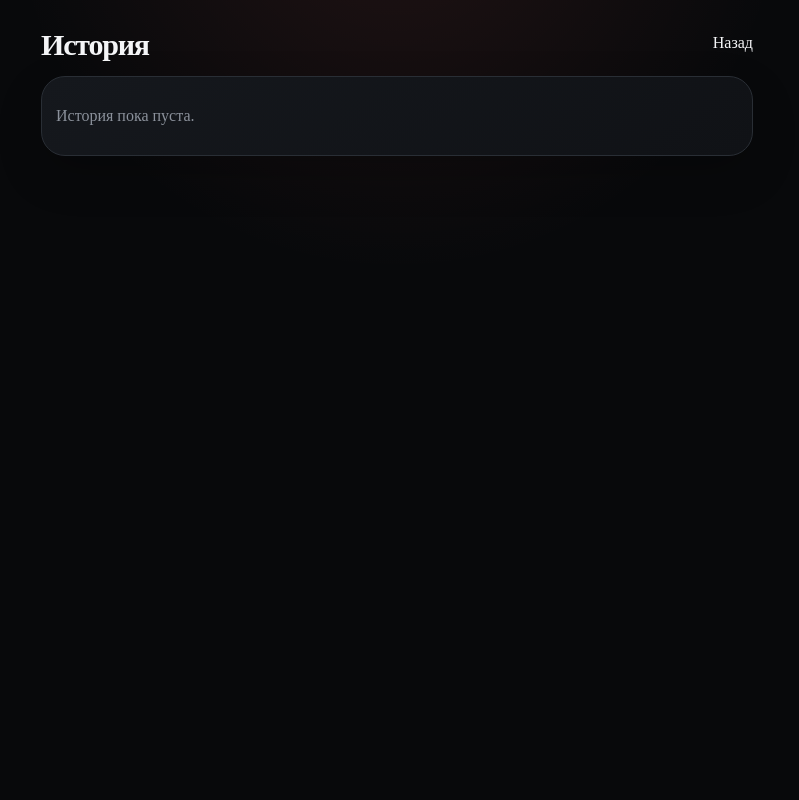
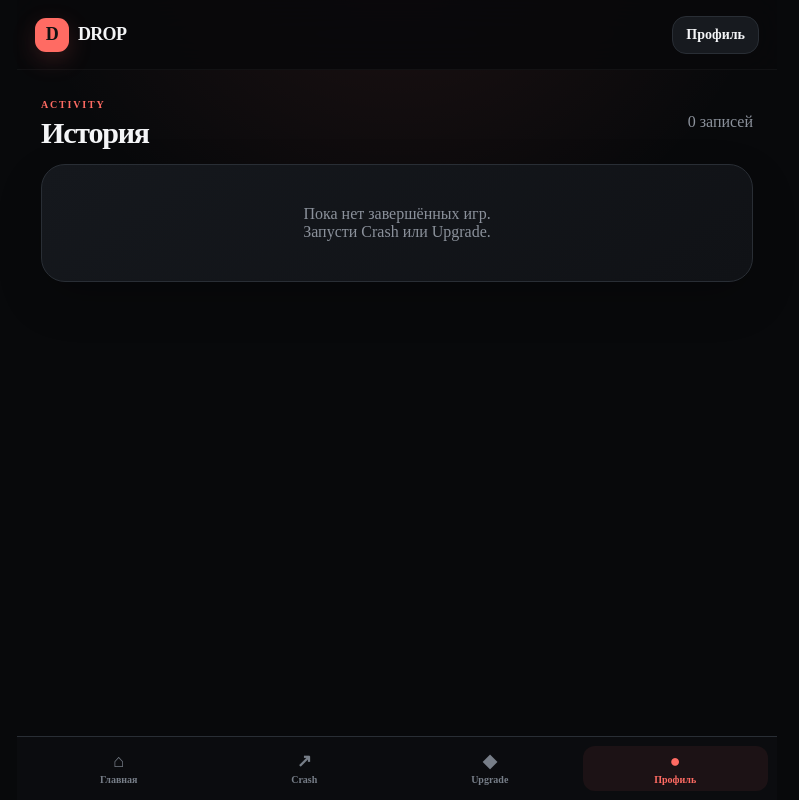
Before and after one commit to ramazimashew1205-oss/bulldrop-site, a PHP site: page /history.php in a window 1280 px wide. Shown: the whole page, without its empty margins (243-1042 px from the left). Run offline with PHP 8.4, Linux system fonts and the light colour scheme.

Commit message:
Release v1.0.0: show real demo game history

```diff
--- a/history.php
+++ b/history.php
@@ -1 +1,14 @@
-<?php session_start();require __DIR__.'/config/database.php';$rows=[];if(isset($_SESSION['user_id'])){$s=$pdo->prepare('SELECT game,amount,multiplier,result,created_at FROM game_history WHERE user_id=? ORDER BY id DESC LIMIT 50');$s->execute([$_SESSION['user_id']]);$rows=$s->fetchAll();}?><!doctype html><html lang="ru"><head><meta charset="utf-8"><meta name="viewport" content="width=device-width,initial-scale=1"><title>История — DROP</title><link rel="stylesheet" href="assets/css/style.css"></head><body><div class="app"><main class="page"><div class="game-header"><h1>История</h1><a class="muted" href="index.php">Назад</a></div><section class="card" style="padding:14px"><?php if(!$rows):?><p class="muted">История пока пуста.</p><?php else:foreach($rows as $r):?><div style="padding:12px 0;border-bottom:1px solid var(--line)"><b><?=htmlspecialchars($r['game'])?></b> · <?=number_format($r['amount'],2,'.',' ')?> · <?=htmlspecialchars($r['result'])?><small class="muted" style="display:block"><?=htmlspecialchars($r['created_at'])?></small></div><?php endforeach;endif;?></section></main></div></body></html>
+<?php
+session_start();
+$rows=$_SESSION['history']??[];
+if(isset($_SESSION['user_id'])){
+  try{require __DIR__.'/config/database.php';$s=$pdo->prepare('SELECT game,amount,multiplier,result,created_at FROM game_history WHERE user_id=? ORDER BY id DESC LIMIT 50');$s->execute([$_SESSION['user_id']]);$dbRows=$s->fetchAll();if($dbRows)$rows=$dbRows;}catch(Throwable $e){}
+}
+?>
+<!doctype html><html lang="ru"><head><meta charset="utf-8"><meta name="viewport" content="width=device-width,initial-scale=1,viewport-fit=cover"><title>История — DROP</title><link rel="stylesheet" href="assets/css/style.css?v=1.0.0"></head>
+<body><div class="app"><header class="topbar"><a class="brand" href="index.php"><span class="brand-mark">D</span>DROP</a><a class="btn btn-secondary" href="profile.php" style="min-height:38px;padding:0 13px">Профиль</a></header>
+<main class="page"><div class="game-header"><div><span class="eyebrow">ACTIVITY</span><h1>История</h1></div><span class="muted"><?=count($rows)?> записей</span></div>
+<section class="card" style="padding:14px"><?php if(!$rows):?><div class="empty">Пока нет завершённых игр.<br>Запусти Crash или Upgrade.</div><?php else:foreach($rows as $r):?><div class="table-row"><div><b><?=htmlspecialchars($r['game'])?></b><small class="muted" style="display:block;margin-top:4px"><?=htmlspecialchars($r['created_at'])?></small></div><div style="text-align:right"><b class="<?=in_array($r['result'],['win','cashout'])?'success':'danger'?>"><?=htmlspecialchars($r['result'])?></b><small class="muted" style="display:block;margin-top:4px"><?=number_format((float)$r['amount'],2,'.',' ')?> ₽<?php if($r['multiplier']!==null):?> · <?=number_format((float)$r['multiplier'],2,'.',' ')?>x<?php endif;?></small></div></div><?php endforeach;endif;?></section>
+</main>
+<nav class="bottom-nav"><a href="index.php"><span>⌂</span>Главная</a><a href="crash.php"><span>↗</span>Crash</a><a href="upgrade.php"><span>◆</span>Upgrade</a><a class="active" href="profile.php"><span>●</span>Профиль</a></nav>
+</div></body></html>
```
